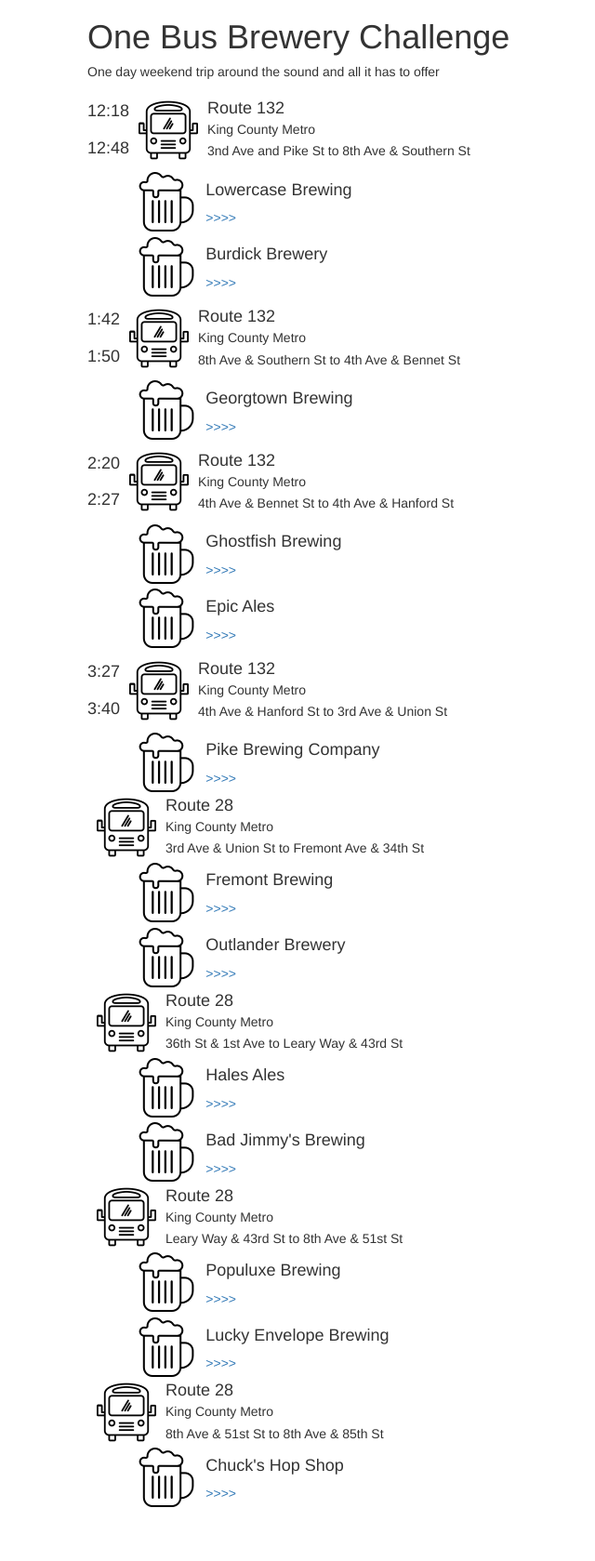
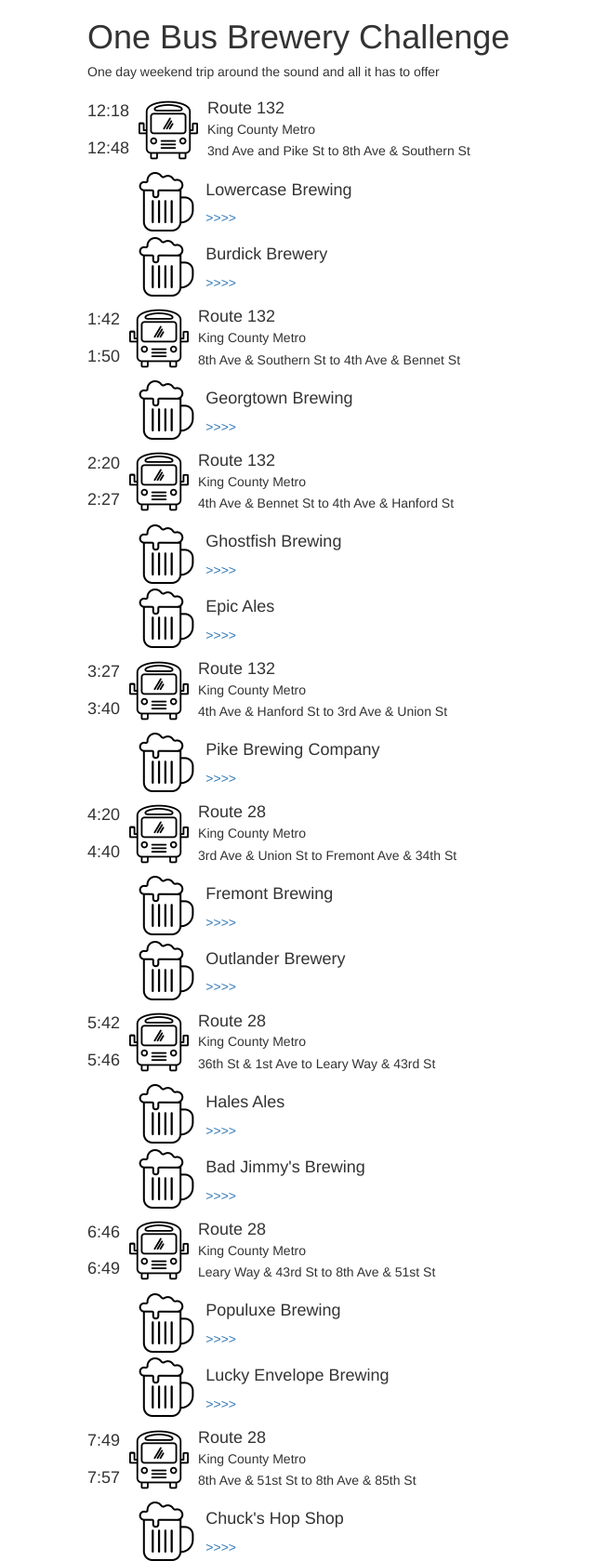
Before and after one commit to bobschriver/transit-dates, a Jekyll site: the page built from _posts/2015-06-08-one-bus-brewery-challenge.html, in a window 1280 px wide. Shown: the whole page at 93% size, without its empty margins (241-881 px from the left). Built offline with Jekyll 4.4.1, drawn with Linux system fonts in a browser that asks for light colours; nearby versions of some CDN libraries; before the commit the page ends 1621 px from its top, so only the background shows below that.

Commit message:
Adding arrival and departure times

```diff
--- a/_posts/2015-06-08-one-bus-brewery-challenge.html
+++ b/_posts/2015-06-08-one-bus-brewery-challenge.html
@@ -67,6 +67,8 @@
       route-number: "28"
       start-location: "3rd Ave & Union St"
       end-location: "Fremont Ave & 34th St"
+      departure-time: "4:20"
+      arrival-time: "4:40"
     - type: attraction
       attraction-type: bar
       id: "fremont"
@@ -81,6 +83,8 @@
       route-number: "28"
       start-location: "36th St & 1st Ave"
       end-location: "Leary Way & 43rd St"
+      departure-time: "5:42"
+      arrival-time: "5:46"
     - type: attraction
       attraction-type: bar
       id: "hales"
@@ -95,6 +99,8 @@
       route-number: "28"
       start-location: "Leary Way & 43rd St"
       end-location: "8th Ave & 51st St"
+      departure-time: "6:46"
+      arrival-time: "6:49"
     - type: attraction
       attraction-type: bar
       id: "populuxe"
@@ -109,6 +115,8 @@
       route-number: "28"
       start-location: "8th Ave & 51st St"
       end-location: "8th Ave & 85th St"
+      departure-time: "7:49"
+      arrival-time: "7:57"
     - type: attraction
       attraction-type: bar
       id: "chucks"
```
